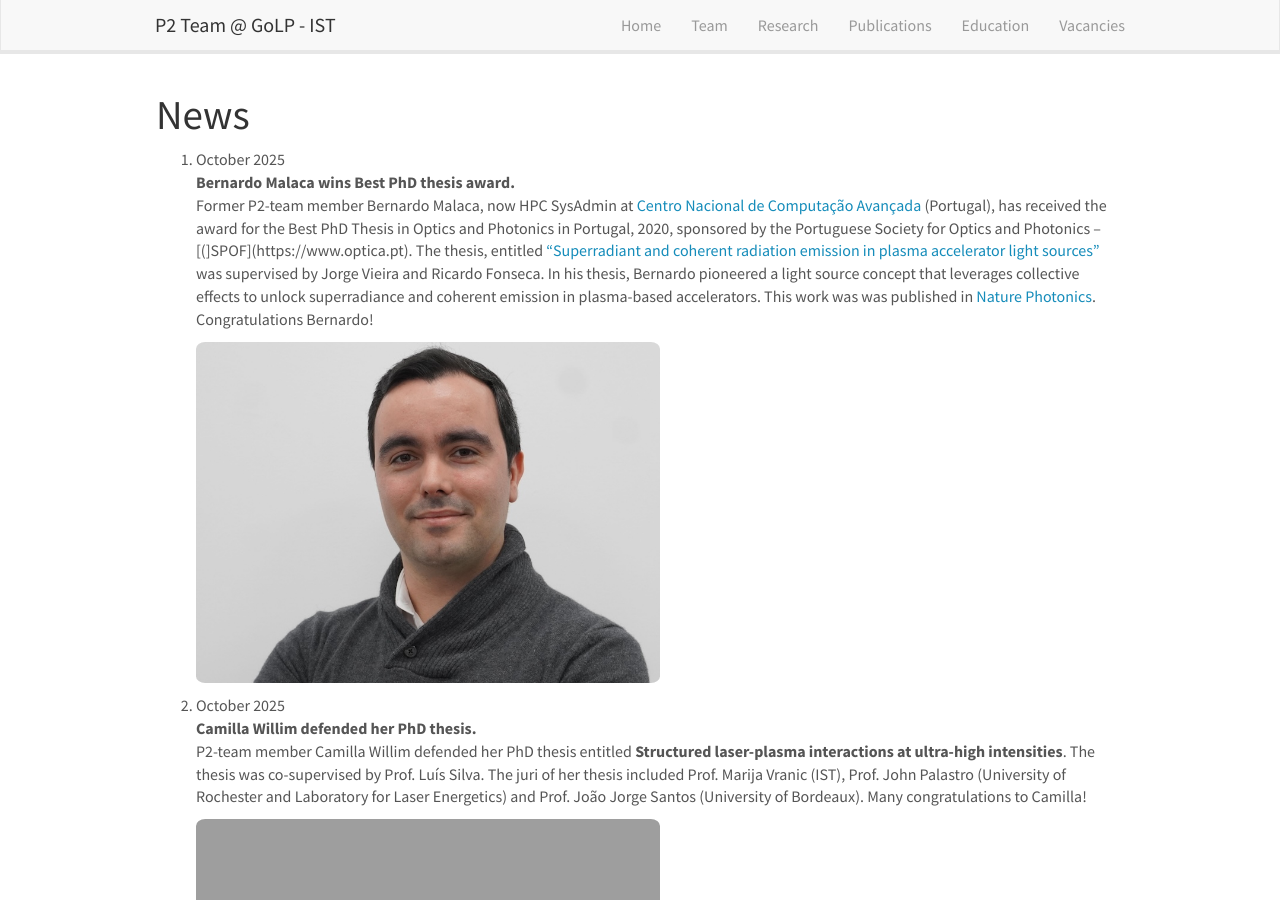
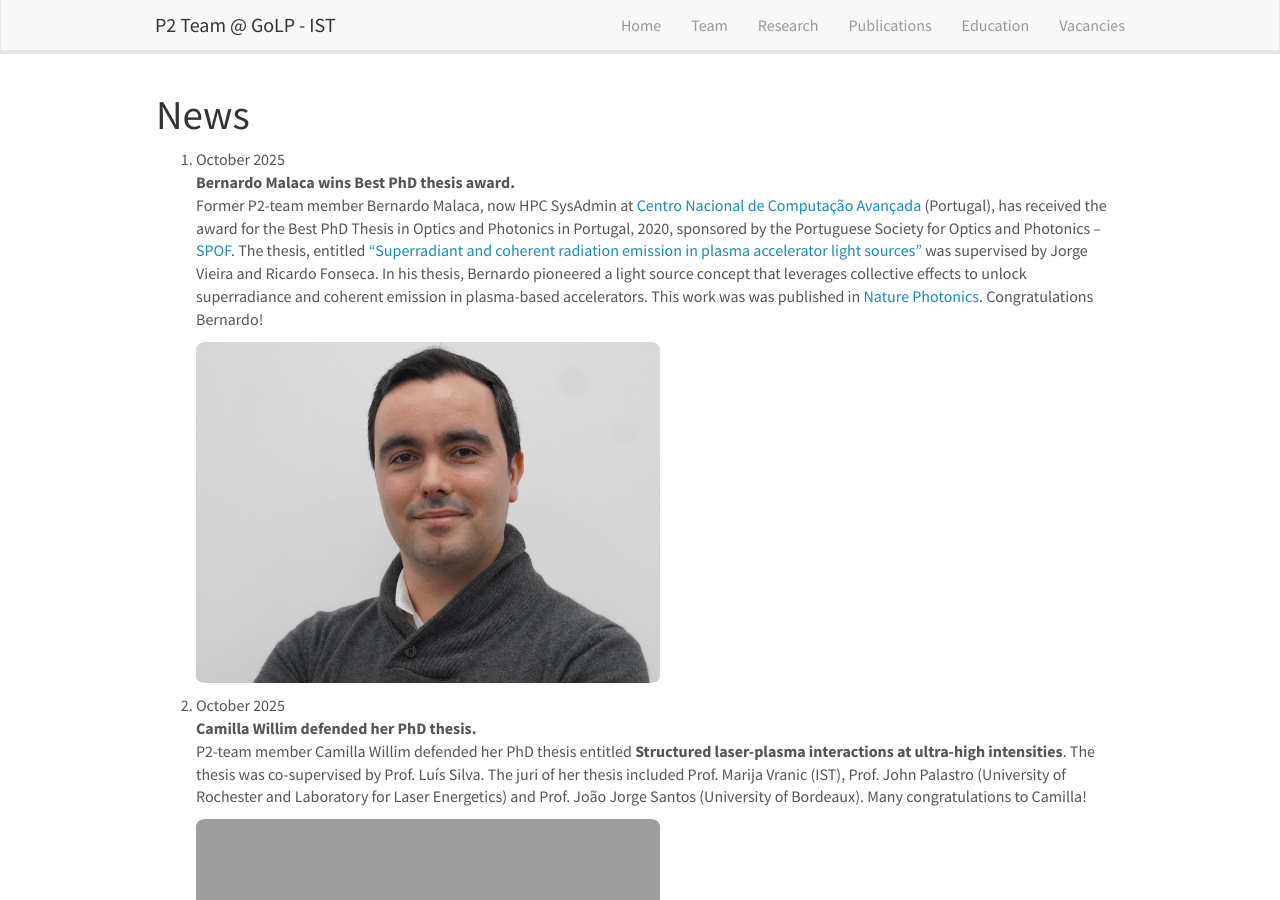
Before and after one commit to p2team/p2team.github.io, a Jekyll site: the page built from _pages/allnews.md, in a window 1280 px wide and 900 px high. Built offline with Jekyll 4.4.1, drawn with Linux system fonts in a browser that asks for light colours; nearby versions of some CDN libraries.

Commit message:
bernardo prize typo

```diff
--- a/_data/news.yml
+++ b/_data/news.yml
@@ -1,6 +1,6 @@
 - date: 24. October 2025
   headline: Bernardo Malaca wins Best PhD thesis award.
-  fullstory: Former P2-team member Bernardo Malaca, now HPC SysAdmin at [Centro Nacional de Computação Avançada](https://rnca.fccn.pt/en/) (Portugal), has received the award for the Best PhD Thesis in Optics and Photonics in Portugal, 2020, sponsored by the Portuguese Society for Optics and Photonics – [(]SPOF](https://www.optica.pt). The thesis, entitled ["Superradiant and coherent radiation emission in plasma accelerator light sources”](https://scholar.tecnico.ulisboa.pt/api/records/a22rIMG8JFRQts9awmibPoiQVxLGrwiI61DZ/file/ec057998227b98c81946b1a6f1ce43694e8084107d1a60534ad923a3b5fdc374.pdf) was supervised by Jorge Vieira and Ricardo Fonseca. In his thesis, Bernardo pioneered a light source concept that leverages collective effects to unlock superradiance and coherent emission in plasma-based accelerators. This work was was published in [Nature Photonics](https://www.nature.com/articles/s41566-023-01311-z). Congratulations Bernardo!
+  fullstory: Former P2-team member Bernardo Malaca, now HPC SysAdmin at [Centro Nacional de Computação Avançada](https://rnca.fccn.pt/en/) (Portugal), has received the award for the Best PhD Thesis in Optics and Photonics in Portugal, 2020, sponsored by the Portuguese Society for Optics and Photonics – [SPOF](https://www.optica.pt). The thesis, entitled ["Superradiant and coherent radiation emission in plasma accelerator light sources”](https://scholar.tecnico.ulisboa.pt/api/records/a22rIMG8JFRQts9awmibPoiQVxLGrwiI61DZ/file/ec057998227b98c81946b1a6f1ce43694e8084107d1a60534ad923a3b5fdc374.pdf) was supervised by Jorge Vieira and Ricardo Fonseca. In his thesis, Bernardo pioneered a light source concept that leverages collective effects to unlock superradiance and coherent emission in plasma-based accelerators. This work was was published in [Nature Photonics](https://www.nature.com/articles/s41566-023-01311-z). Congratulations Bernardo!
   number_photo: 1
   photo: Bernardo_v2.jpg
 
```
